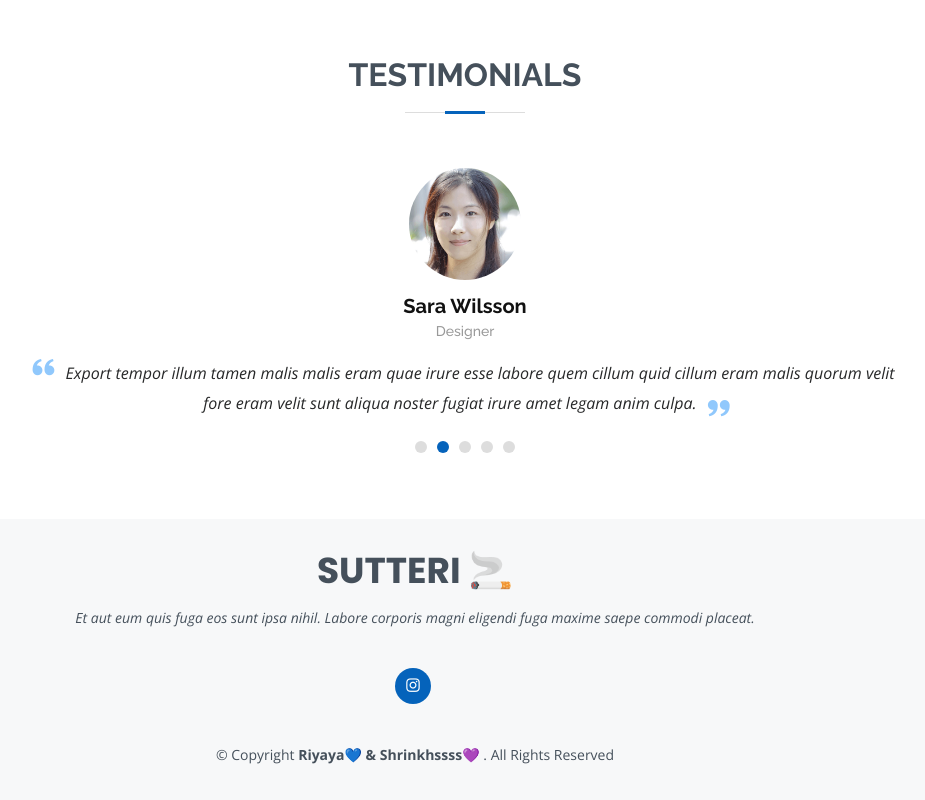
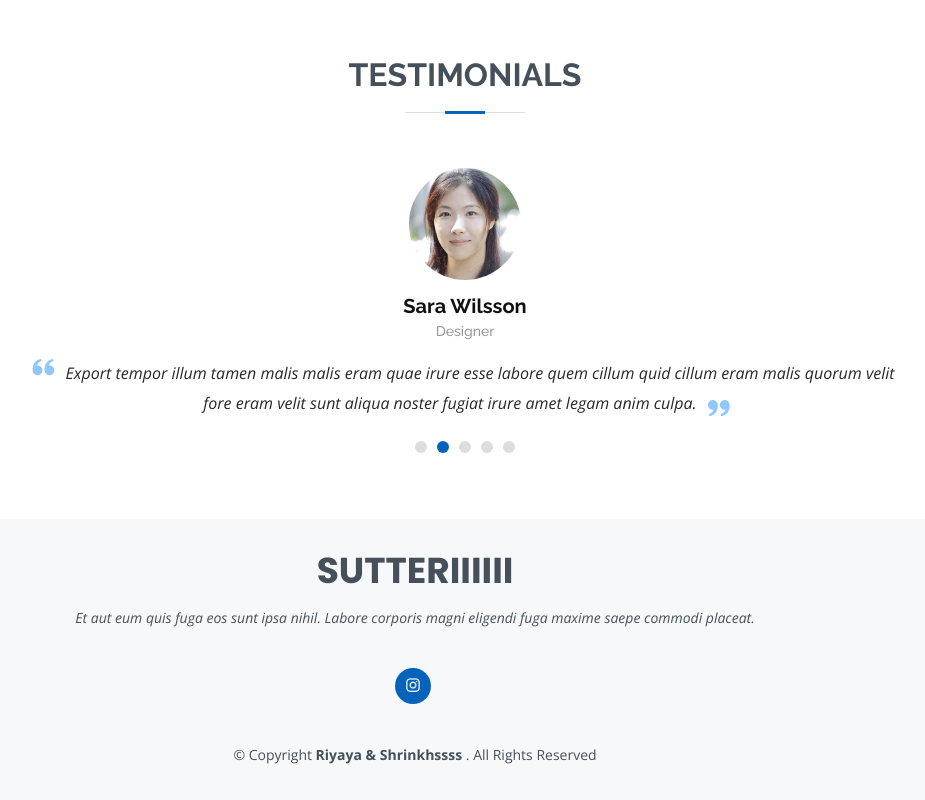
Before and after one commit to happybirthdayvanshika/happybirthdayvanshika.github.io, a plain HTML site: page index.html in a window 1280 px wide. Shown: the part 8024-8824 px from the top of the page, without its empty margins (225-1150 px from the left). Drawn offline with nearby package versions, Linux system fonts and the light colour scheme.

Commit message:
Update index.html

```diff
--- a/index.html
+++ b/index.html
@@ -785,7 +785,7 @@
   <!-- ======= Footer ======= -->
   <footer id="footer">
     <div class="container">
-      <h3>SUTTERI 🚬 </h3>
+      <h3>SUTTERIIIIII</h3>
       <p>Et aut eum quis fuga eos sunt ipsa nihil. Labore corporis magni eligendi fuga maxime saepe commodi placeat.</p>
       <div class="social-links">
 
@@ -793,7 +793,7 @@
 
       </div>
       <div class="copyright">
-        &copy; Copyright <strong><span>Riyaya💙 & Shrinkhssss💜 </span></strong>. All Rights Reserved
+        &copy; Copyright <strong><span>Riyaya & Shrinkhssss </span></strong>. All Rights Reserved
       </div>
 
     </div>
```
